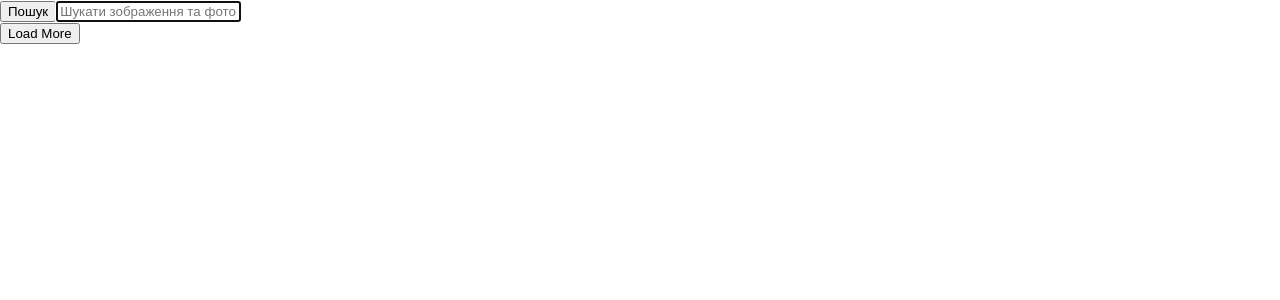
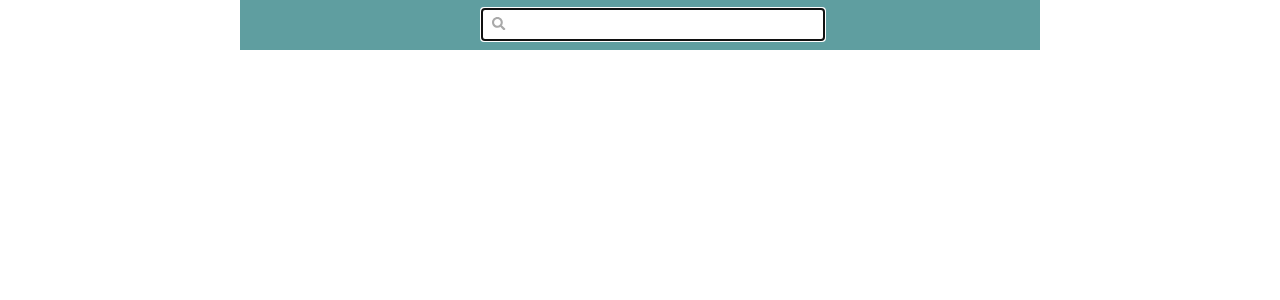
Before and after one commit to podletsky/goit-react-hw-03-image-finder, a React (Create React App) app: page / in a window 1280 px wide. Shown: the top 300 px of the page. Built offline with nearby package versions, Linux system fonts and the light colour scheme.

Commit message:
сss done

```diff
--- a/package.json
+++ b/package.json
@@ -11,6 +11,7 @@
     "basiclightbox": "^5.0.4",
     "react": "^18.1.0",
     "react-dom": "^18.1.0",
+    "react-icons": "^4.10.1",
     "react-loader-spinner": "^5.3.4",
     "react-scripts": "^5.0.1",
     "web-vitals": "^2.1.3"
--- a/src/components/App..module.css
+++ b/src/components/App..module.css
@@ -1,3 +1,4 @@
 .container {
-  width: 1200px;
+  width: 800px;
+  margin: auto;
 }
--- a/src/components/App.jsx
+++ b/src/components/App.jsx
@@ -6,6 +6,7 @@ import ButtonLoadMore from './button/Button';
 import CustomProgressBar from './loader/Loader.js';
 import Modal from './modal/Modal.js';
 import styles from '../components/App..module.css';
+
 class App extends Component {
   constructor(props) {
     super(props);
@@ -15,6 +16,7 @@ class App extends Component {
       lastLoadedImages: [],
       loading: false,
       selectedImage: null,
+      showButton: false,
     };
   }
 
@@ -27,24 +29,36 @@ class App extends Component {
       searchValue,
       lastLoadedImages: images,
       loading: false,
+      showButton: true,
     });
   };
-
   handleLoadMore = async () => {
     const { searchValue, images } = this.state;
+    this.setState({ loading: true });
 
     if (images.length !== 0) {
-      this.setState({ loading: true });
       const response = await fetchPicture(
         searchValue,
         Math.ceil(images.length / 12) + 1
       );
       const newImages = response.hits;
 
-      this.setState(prevState => ({
-        images: [...prevState.images, ...newImages],
-        loading: false,
-      }));
+      this.setState(
+        prevState => ({
+          images: [...prevState.images, ...newImages],
+          loading: false,
+        }),
+        () => {
+          const galleryContainer = document.querySelector('.gallery');
+          if (galleryContainer) {
+            galleryContainer.scrollTo({
+              bottom:
+                galleryContainer.scrollHeight - galleryContainer.clientHeight,
+              behavior: 'smooth',
+            });
+          }
+        }
+      );
     }
   };
 
@@ -57,13 +71,15 @@ class App extends Component {
   };
 
   render() {
-    const { images, loading, selectedImage } = this.state;
+    const { images, loading, selectedImage, showButton } = this.state;
 
     return (
       <div className={styles.container}>
         <Searchbar onSubmit={this.handleSearch} />
         <ImageGallery images={images} onClick={this.handleImageClick} />
-        <ButtonLoadMore buttonLoadMore={this.handleLoadMore} />
+        {showButton && images.length !== 0 && (
+          <ButtonLoadMore buttonLoadMore={this.handleLoadMore} />
+        )}
         {loading && <CustomProgressBar />}
         {selectedImage && (
           <Modal image={selectedImage} closeModal={this.handleCloseModal} />
@@ -72,5 +88,4 @@ class App extends Component {
     );
   }
 }
-
 export { App };
--- a/src/components/button/Button.module.css
+++ b/src/components/button/Button.module.css
@@ -1,3 +1,19 @@
 .buttonLoadMore {
-  align-items: center;
+  margin: auto;
+  display: flex;
+  border: white;
+  background-color: cadetblue;
+  border-radius: 5px;
+  width: 150px;
+  padding: 8px;
+  text-align: center;
+  margin-bottom: 10px;
+  display: flex;
+  justify-content: center;
+  font-family: 'Franklin Gothic Medium', 'Arial Narrow', Arial, sans-serif;
+  cursor: pointer;
 }
+.buttonLoadMore:hover {
+  color: cornsilk;
+  background-color: rgb(17, 113, 145);
+}
--- a/src/components/imageGalleryItem/ImageGalleryItem.js
+++ b/src/components/imageGalleryItem/ImageGalleryItem.js
@@ -20,7 +20,7 @@ const GalleryItem = ({ image }) => {
           className={styles.image}
           src={image.webformatURL}
           alt="Зображення"
-          width={250}
+          width={200}
         />
       </li>
       {modalOpen && <Modal image={image} closeModal={closeModal} />}
--- a/src/components/imageGalleryItem/imageGalleryItem.module.css
+++ b/src/components/imageGalleryItem/imageGalleryItem.module.css
@@ -1,4 +1,6 @@
 .image {
-  width: 250px;
-  height: 200px;
+  width: 180px;
+  padding: 5px;
+  height: 130px;
+  box-sizing: border-box;
 }
--- a/src/components/loader/Loader.js
+++ b/src/components/loader/Loader.js
@@ -1,7 +1,7 @@
 import { ProgressBar } from 'react-loader-spinner';
-
+import styles from '../loader/Loader.module.css';
 const CustomProgressBar = () => {
-  return <ProgressBar />;
+  return <ProgressBar className={styles.progressBar} />;
 };
 
 export default CustomProgressBar;
--- /dev/null
+++ b/src/components/loader/Loader.module.css
@@ -0,0 +1,5 @@
+.progressBar {
+  display: flex;
+  align-items: center;
+  background-color: darkblue;
+}
--- /dev/null
+++ b/src/components/searchbar/SearchBar.module.css
@@ -0,0 +1,32 @@
+.header {
+  text-align: center;
+}
+
+.form {
+  position: relative;
+  display: inline-block;
+  margin: auto;
+  width: 100%;
+  height: 50px;
+  background-color: cadetblue;
+  margin-bottom: 10px;
+}
+.buttonSearch {
+  color: darkgray;
+  position: relative;
+  left: 30px;
+  top: 1px;
+  height: 27px;
+  fill: none;
+  background-color: white;
+  border: white;
+  font-weight: 500;
+  font-family: 'Gill Sans', 'Gill Sans MT', Calibri, 'Trebuchet MS', sans-serif;
+}
+.input {
+  width: 300px;
+  height: 29px;
+  margin-top: 9px;
+  padding-left: 40px;
+  border: white;
+}
--- a/src/components/searchbar/Searchbar.js
+++ b/src/components/searchbar/Searchbar.js
@@ -1,5 +1,7 @@
 import React from 'react';
 import { Component } from 'react';
+import styles from '../searchbar/SearchBar.module.css';
+import { FaSearch } from 'react-icons/fa';
 
 class Searchbar extends Component {
   constructor(props) {
@@ -20,18 +22,18 @@ class Searchbar extends Component {
 
   render() {
     return (
-      <header className="searchbar">
-        <form className="form" onSubmit={this.handleSubmit}>
-          <button type="submit" className="button">
-            <span className="button-label">Пошук</span>
+      <header className={styles.header}>
+        <form className={styles.form} onSubmit={this.handleSubmit}>
+          <button type="submit" className={styles.buttonSearch}>
+            <FaSearch className={styles.FaSearch} />
           </button>
 
           <input
-            className="input"
+            className={styles.input}
             type="text"
             autoComplete="off"
             autoFocus
-            placeholder="Шукати зображення та фотографії"
+            placeholder=""
             value={this.state.onSubmit}
             onChange={this.handleInputChange}
           />
```
Also changed, not shown: 1 other file (tests, documents, lock files or other folders).
